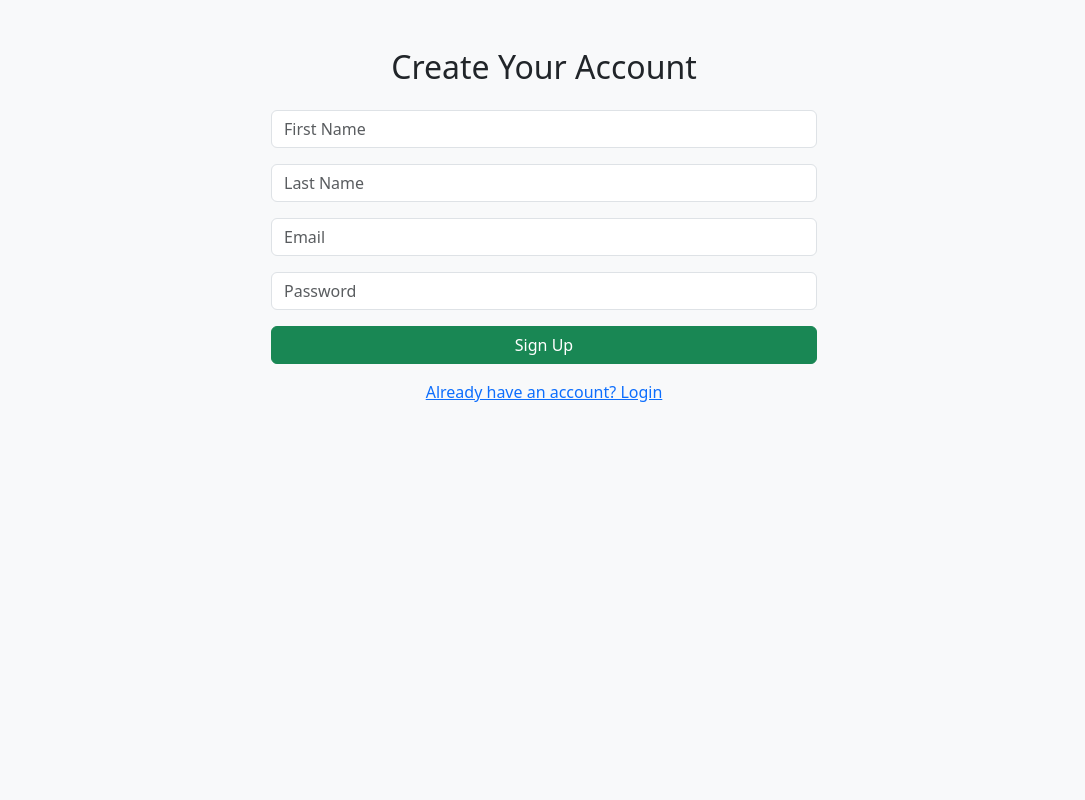
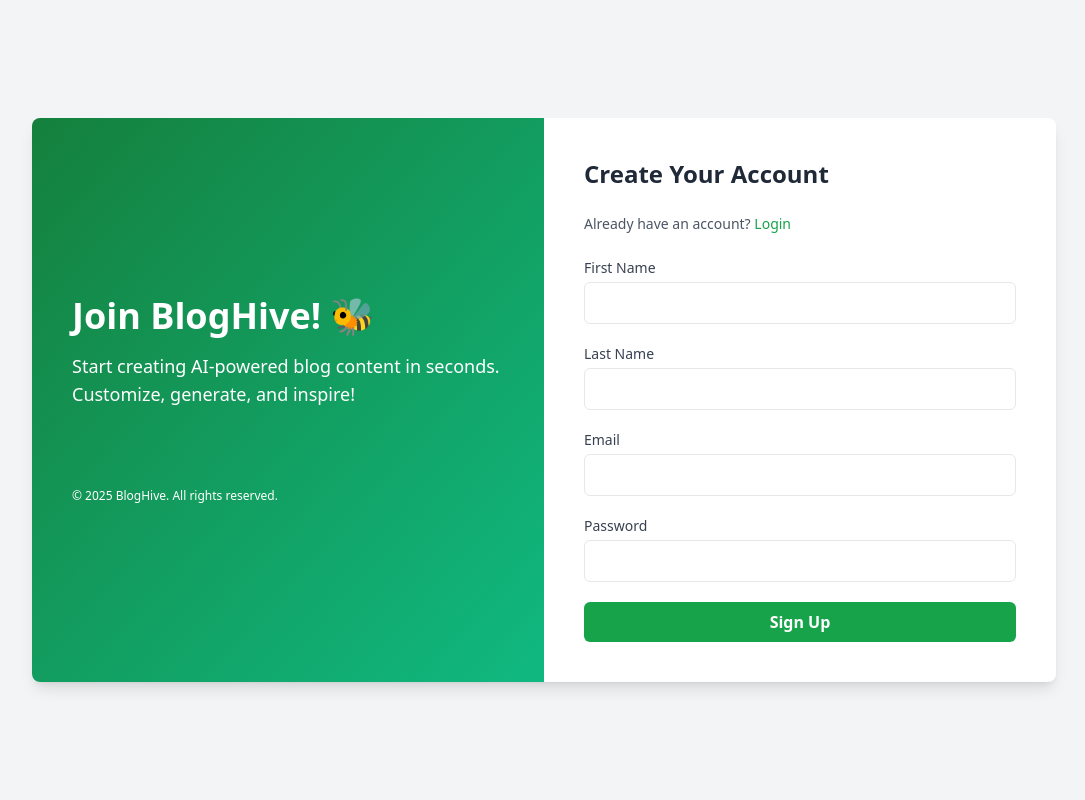
Before and after one commit to HeeyaAmin/Blog_Hive, a Flask app: page /signup in a window 1280 px wide. Shown: the whole page, without its empty margins (96-1181 px from the left). Run offline with Flask 3, Linux system fonts and the light colour scheme; some libraries are stand-ins or nearby versions.

Commit message:
Fourth commit

```diff
--- a/templates/signup.html
+++ b/templates/signup.html
@@ -1,39 +1,52 @@
 <!--Written by Shail Jayesh Patel-->
-
-<!doctype html>
+<!DOCTYPE html>
 <html lang="en">
 <head>
   <meta charset="UTF-8">
   <title>Sign Up - BlogHive</title>
-  <link href="https://cdn.jsdelivr.net/npm/bootstrap@5.3.2/dist/css/bootstrap.min.css" rel="stylesheet">
+  <script src="https://cdn.tailwindcss.com"></script>
 </head>
-<body class="bg-light">
+<body class="min-h-screen bg-gray-100 flex items-center justify-center">
 
-<div class="container mt-5">
-  <div class="row justify-content-center">
-    <div class="col-md-6">
-      <h2 class="text-center mb-4">Create Your Account</h2>
-      <form method="POST" action="/signup">
-        <div class="form-group mb-3">
-          <input type="text" class="form-control" name="first_name" placeholder="First Name" required>
+  <div class="flex w-full max-w-5xl bg-white rounded-lg shadow-lg overflow-hidden">
+
+    <!-- Left Side: Branding -->
+    <div class="w-1/2 bg-gradient-to-br from-green-700 to-emerald-500 text-white flex flex-col justify-center p-10">
+      <h1 class="text-4xl font-bold mb-4">Join BlogHive! 🐝</h1>
+      <p class="text-lg">Start creating AI-powered blog content in seconds. Customize, generate, and inspire!</p>
+      <p class="mt-20 text-xs">&copy; 2025 BlogHive. All rights reserved.</p>
+    </div>
+
+    <!-- Right Side: Sign-Up Form -->
+    <div class="w-1/2 p-10">
+      <h2 class="text-2xl font-bold text-gray-800 mb-6">Create Your Account</h2>
+      <p class="text-sm text-gray-600 mb-6">
+        Already have an account? <a href="/login" class="text-green-600 hover:underline">Login</a>
+      </p>
+      <form method="POST" action="/signup" class="space-y-5">
+        <div>
+          <label class="block text-sm font-medium text-gray-700">First Name</label>
+          <input type="text" name="first_name" required class="mt-1 w-full px-4 py-2 border rounded-md focus:outline-none focus:ring-2 focus:ring-green-500">
         </div>
-        <div class="form-group mb-3">
-          <input type="text" class="form-control" name="last_name" placeholder="Last Name" required>
+        <div>
+          <label class="block text-sm font-medium text-gray-700">Last Name</label>
+          <input type="text" name="last_name" required class="mt-1 w-full px-4 py-2 border rounded-md focus:outline-none focus:ring-2 focus:ring-green-500">
         </div>
-        <div class="form-group mb-3">
-          <input type="email" class="form-control" name="email" placeholder="Email" required>
+        <div>
+          <label class="block text-sm font-medium text-gray-700">Email</label>
+          <input type="email" name="email" required class="mt-1 w-full px-4 py-2 border rounded-md focus:outline-none focus:ring-2 focus:ring-green-500">
         </div>
-        <div class="form-group mb-3">
-          <input type="password" class="form-control" name="password" placeholder="Password" required>
+        <div>
+          <label class="block text-sm font-medium text-gray-700">Password</label>
+          <input type="password" name="password" required class="mt-1 w-full px-4 py-2 border rounded-md focus:outline-none focus:ring-2 focus:ring-green-500">
         </div>
-        <button type="submit" class="btn btn-success w-100">Sign Up</button>
-        <div class="text-center mt-3">
-          <a href="/login">Already have an account? Login</a>
-        </div>
+        <button type="submit" class="w-full py-2 bg-green-600 hover:bg-green-700 text-white font-semibold rounded-md">
+          Sign Up
+        </button>
       </form>
     </div>
+
   </div>
-</div>
 
 </body>
 </html>
```
Also changed, not shown: static/script.js (+26 -0 lines), templates/index.html (+87 -7 lines), templates/login.html (+38 -16 lines).
